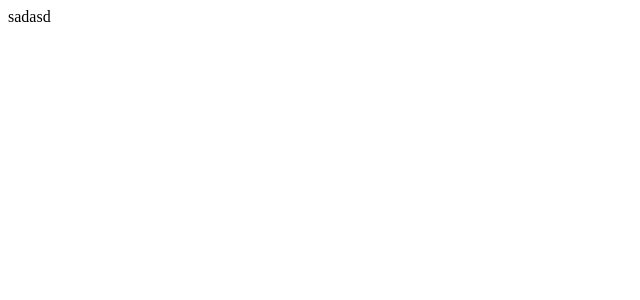
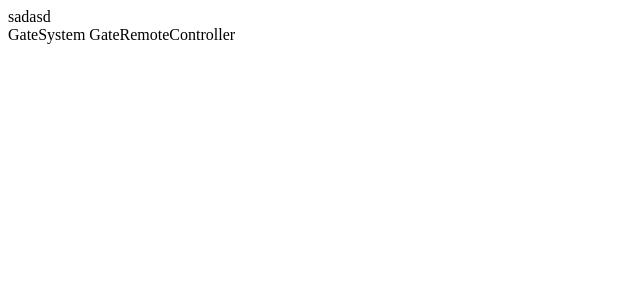
Before and after one commit to Squidoo22/learning-bootcamp, a Vue app: page / in a window 1280 px wide. Shown: the top 300 px of the page, without its empty margins (0-640 px from the left). Built offline with nearby package versions, Linux system fonts and the light colour scheme.

Commit message:
adding base structure

```diff
--- a/src/app.vue
+++ b/src/app.vue
@@ -1,8 +1,14 @@
 <template>
   <div>sadasd</div>
+  <gate-system-component />
 </template>
 <script lang="ts">
 import { defineComponent } from 'vue';
+import GateSystemComponent from './components/GateSystemComponent.vue';
 
-export default defineComponent({});
+export default defineComponent({
+  components: {
+    GateSystemComponent,
+  },
+});
 </script>
--- /dev/null
+++ b/src/components/GateSystemComponent.vue
@@ -0,0 +1,13 @@
+<template>
+  GateSystem
+  <gate-remote-controller-component />
+</template>
+
+<script lang="ts">
+import { defineComponent } from 'vue';
+import GateRemoteControllerComponent from './widgets/GateRemoteControllerComponent.vue';
+
+export default defineComponent({
+  components: { GateRemoteControllerComponent },
+});
+</script>
--- /dev/null
+++ b/src/components/widgets/GateRemoteControllerComponent.vue
@@ -0,0 +1,7 @@
+<template>GateRemoteController</template>
+
+<script lang="ts">
+import { defineComponent } from 'vue';
+
+export default defineComponent({});
+</script>
--- a/src/main.ts
+++ b/src/main.ts
@@ -1,5 +1,5 @@
 import { createApp } from 'vue';
 
-import App from './app.vue';
+import App from './App.vue';
 
 createApp(App).mount('#App');
```
